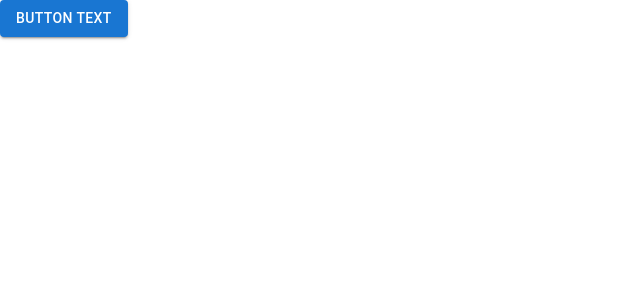
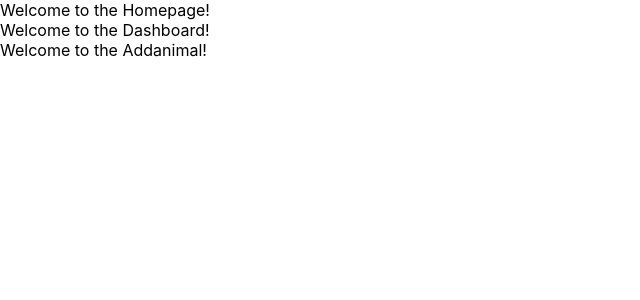
Before and after one commit to MafteiMugurel/Healthy-Pet, a React (Create React App) app: page / in a window 1280 px wide. Shown: the top 300 px of the page, without its empty margins (0-640 px from the left). Built offline with nearby package versions, Linux system fonts and the light colour scheme.

Commit message:
Created basic components

```diff
--- a/src/App.tsx
+++ b/src/App.tsx
@@ -1,10 +1,15 @@
 import "./App.scss";
-import Button from "@mui/material/Button";
+//import Button from "@mui/material/Button";
+import Homepage from "./pages/homepage/homepage";
+import Dashboard from "./pages/dashboard/dashboard";
+import Addanimal from "./pages/addanimal/addanimal";
 
 function App() {
   return (
     <div className="App">
-      <Button variant="contained">Button text</Button>
+      <Homepage />
+      <Dashboard />
+      <Addanimal />
     </div>
   );
 }
--- /dev/null
+++ b/src/pages/addanimal/addanimal.tsx
@@ -0,0 +1,11 @@
+
+
+const Addanimal = () => {
+
+  return <div>Welcome to the Addanimal!</div>;
+
+
+
+};
+
+export default Addanimal;
--- /dev/null
+++ b/src/pages/dashboard/dashboard.tsx
@@ -0,0 +1,11 @@
+
+
+const Dashboard = () => {
+
+  return <div>Welcome to the Dashboard!</div>;
+
+
+
+};
+
+export default Dashboard;
--- /dev/null
+++ b/src/pages/homepage/homepage.tsx
@@ -0,0 +1,11 @@
+
+
+const Homepage = () => {
+
+  return <div>Welcome to the Homepage!</div>;
+
+
+
+};
+
+export default Homepage;
```
